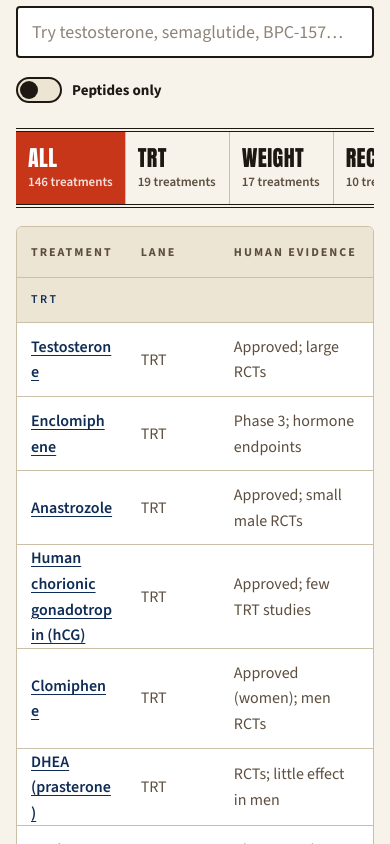
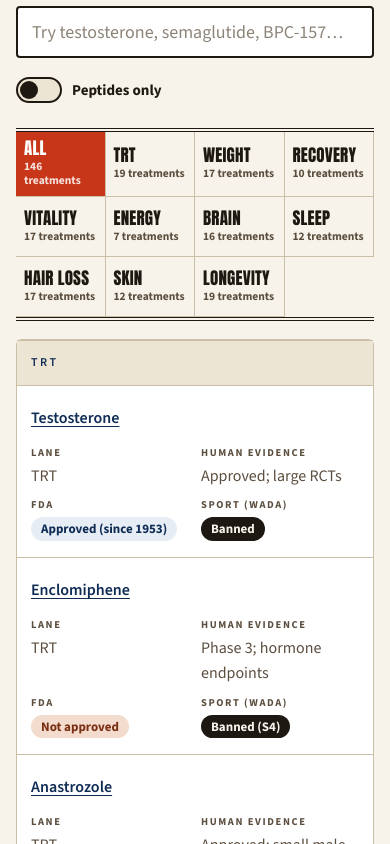
Before and after one commit to ulmerblr/adonis_mh, a Next.js app: page / in a window 390 px wide. Shown: the part 7240-8084 px from the top of the page. Built offline with nearby package versions, Linux system fonts and the light colour scheme.

Commit message:
Find a treatment: lane tabs fit without sideways scrolling (one row from 1024px, wrapped rows below); table stacks as cards under 720px (EDU PROMPT 34)
Co-Authored-By: Claude Opus 5.5 <noreply@anthropic.com>
Claude-Session: https://claude.ai/code/session_01QwKDmkX3ut6PMs4NyAcEnb

```diff
--- a/app/globals.css
+++ b/app/globals.css
@@ -946,3 +946,31 @@ span.tone-none { background: #d9d0bd; }
 .listenEmbed { display: block; width: 100%; height: 152px; border: 0; border-radius: 12px; background: var(--sand); }
 .listenLink { align-self: flex-start; min-height: 44px; }
 .listenSmall { margin: 0; font-size: 12px; line-height: 1.4; color: var(--soft); }
+
+/* EDU PROMPT 34: the finder's lane tabs never scroll sideways. A grid of equal tabs: 4 a row on phones (3 rows),
+   6 a row from 640px (2 rows), all 11 in one row from 1024px. The count sits on a smaller second line. */
+.finderTabs { display: grid; grid-template-columns: repeat(4, minmax(0, 1fr)); gap: 0; overflow: visible; scrollbar-width: none; }
+.finderTabs::-webkit-scrollbar { display: none; }
+.finderTabs [role='tab'] { min-width: 0; min-height: 60px; padding: 8px 8px 9px; gap: 3px; border: 0; box-shadow: inset -1px -1px 0 var(--rule); background: transparent; }
+.finderTabs [role='tab']:hover { background: var(--sand); }
+.finderTabs [role='tab'][aria-selected='true'] { background: var(--punch); }
+@media (min-width: 1024px) { .finderTabs [role='tab'] { box-shadow: inset -1px 0 0 var(--rule); } .finderTabs [role='tab']:last-child { box-shadow: none; } }
+.finderTabs .ftName { font-size: 17px; letter-spacing: 0.2px; }
+.finderTabs .ftCount { font-size: 11.5px; font-weight: 700; line-height: 1.2; white-space: normal; }
+@media (min-width: 640px) { .finderTabs { grid-template-columns: repeat(6, minmax(0, 1fr)); } .finderTabs .ftName { font-size: 19px; } }
+@media (min-width: 1024px) { .finderTabs { grid-template-columns: repeat(11, minmax(0, 1fr)); } .finderTabs [role='tab'] { padding: 8px 7px 9px; } .finderTabs .ftName { font-size: 16px; } }
+@media (min-width: 1240px) { .finderTabs .ftName { font-size: 19px; } .finderTabs .ftCount { font-size: 12px; } }
+
+/* EDU PROMPT 34: below 720px the treatment table stacks each row as a card (no sideways scrolling); the column names
+   ride along as small labels. */
+@media (max-width: 719px) {
+  .tableBox { overflow-x: visible; }
+  .index { min-width: 0; }
+  .index thead { position: absolute; width: 1px; height: 1px; overflow: hidden; clip: rect(0 0 0 0); white-space: nowrap; }
+  .index tbody tr:not(.laneRow) { display: grid; grid-template-columns: 1fr 1fr; column-gap: 12px; padding: 10px 14px 12px; border-top: 1px solid var(--rule); }
+  .index tbody tr:not(.laneRow) > * { display: block; height: auto; padding: 4px 0; border-top: 0; }
+  .index tbody tr:not(.laneRow) > .txName { grid-column: 1 / -1; padding: 0; }
+  .index tbody tr:not(.laneRow) > td::before { content: attr(data-label); display: block; font-size: 10.5px; font-weight: 800; letter-spacing: 1.6px; text-transform: uppercase; color: var(--soft); margin-bottom: 2px; }
+  .index tbody tr:not(.laneRow) > td .pill { white-space: normal; }
+  .index .laneRow, .index .laneRow th { display: block; }
+}
--- a/components/finder.tsx
+++ b/components/finder.tsx
@@ -99,11 +99,11 @@ export function TreatmentFinder({ lane, hideTabs = false }: { lane?: LaneKey; hi
                         {t.page ? <Link href={t.page.href}>{t.name}</Link> : t.name}
                         {t.peptide ? <Label className="labelTag">Peptide</Label> : null}
                       </th>
-                      <td>{t.laneName}</td>
+                      <td data-label="Lane">{t.laneName}</td>
                       {t.page ? (
-                        <><td>{t.page.evidence}</td><td><Pill kind={/^approved/i.test(t.page.fda) ? 'ok' : 'rust'}>{t.page.fda}</Pill></td><td><Pill kind={/^not listed/i.test(t.page.sport) ? 'sand' : 'ink'}>{t.page.sport}</Pill></td></>
+                        <><td data-label="Human evidence">{t.page.evidence}</td><td data-label="FDA"><Pill kind={/^approved/i.test(t.page.fda) ? 'ok' : 'rust'}>{t.page.fda}</Pill></td><td data-label="Sport (WADA)"><Pill kind={/^not listed/i.test(t.page.sport) ? 'sand' : 'ink'}>{t.page.sport}</Pill></td></>
                       ) : (
-                        <><td><Pill kind="sand">Page coming</Pill></td><td><Pill kind="sand">Page coming</Pill></td><td><Pill kind="sand">Page coming</Pill></td></>
+                        <><td data-label="Human evidence"><Pill kind="sand">Page coming</Pill></td><td data-label="FDA"><Pill kind="sand">Page coming</Pill></td><td data-label="Sport (WADA)"><Pill kind="sand">Page coming</Pill></td></>
                       )}
                     </tr>
                   ))}
```
